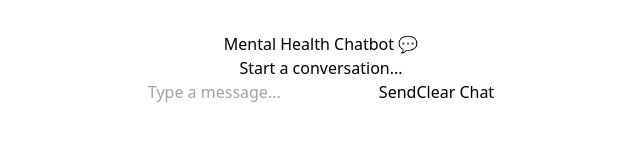
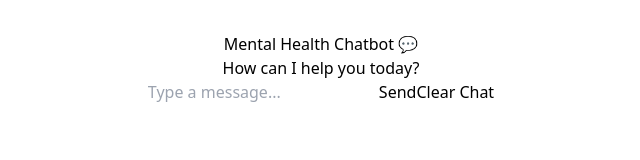
Before and after one commit to nk112233/mental-health-chatbot-techfiesta, a React (Vite) app in the folder frontend/: page / in a window 1280 px wide. Shown: the top 160 px of the page, without its empty margins (319-959 px from the left). Built offline with nearby package versions, Linux system fonts and the light colour scheme.

Commit message:
Intial Message

```diff
--- a/frontend/src/pages/Home.jsx
+++ b/frontend/src/pages/Home.jsx
@@ -2,7 +2,9 @@ import axios from "axios";
 import { useState, useEffect, useRef } from "react";
 
 export default function Home() {
-    const [messages, setMessages] = useState([]);
+    const [messages, setMessages] = useState([
+        { role: "assistant", content: "How can I help you today?" } // Initial assistant message
+    ]);
     const [input, setInput] = useState("");
     const [loading, setLoading] = useState(false);
     const firstAssistantMessageRef = useRef(null);
@@ -65,7 +67,7 @@ export default function Home() {
     const clearChat = async () => {
         try {
             await api.post("/clear-chat");  // Inform backend if necessary
-            setMessages([]);
+            setMessages([{ role: "assistant", content: "How can I help you today?" }]);
             localStorage.removeItem("chatHistory");
         } catch (error) {
             console.error("Failed to clear chat:", error);
```
